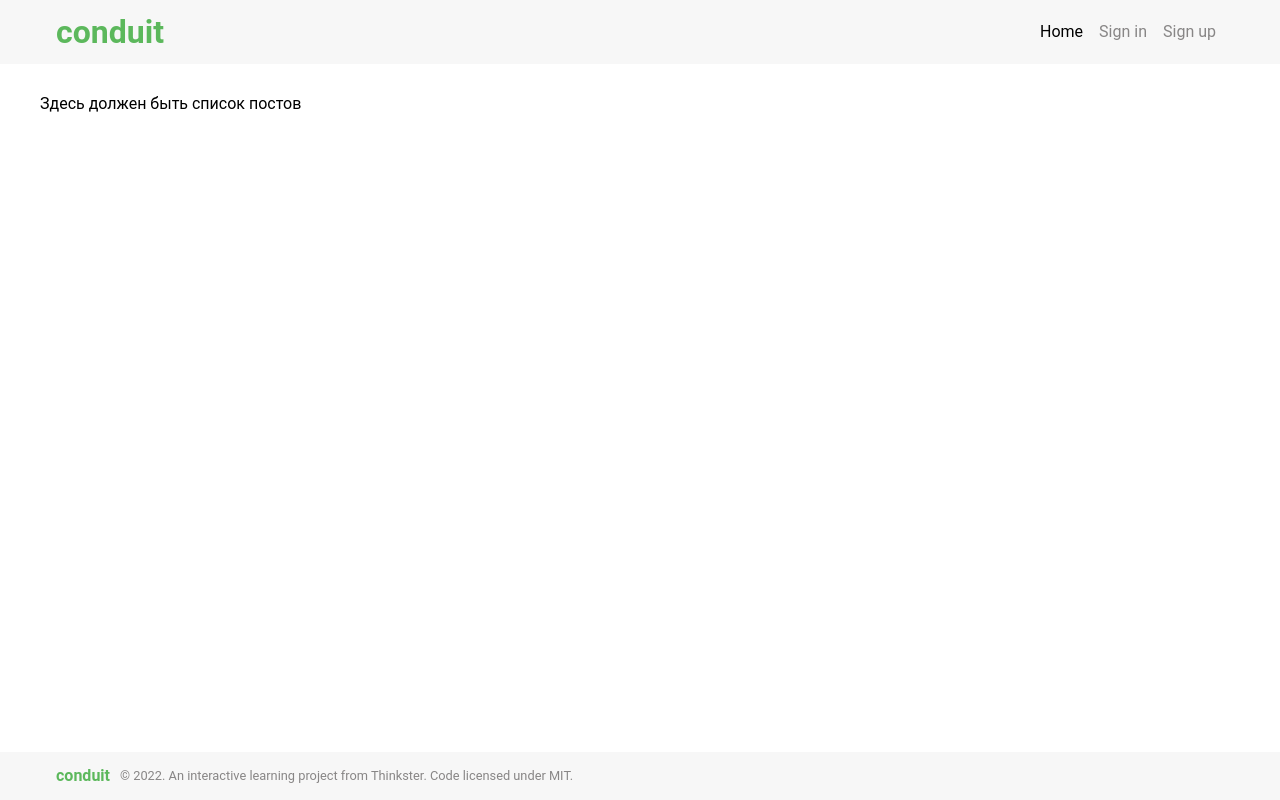
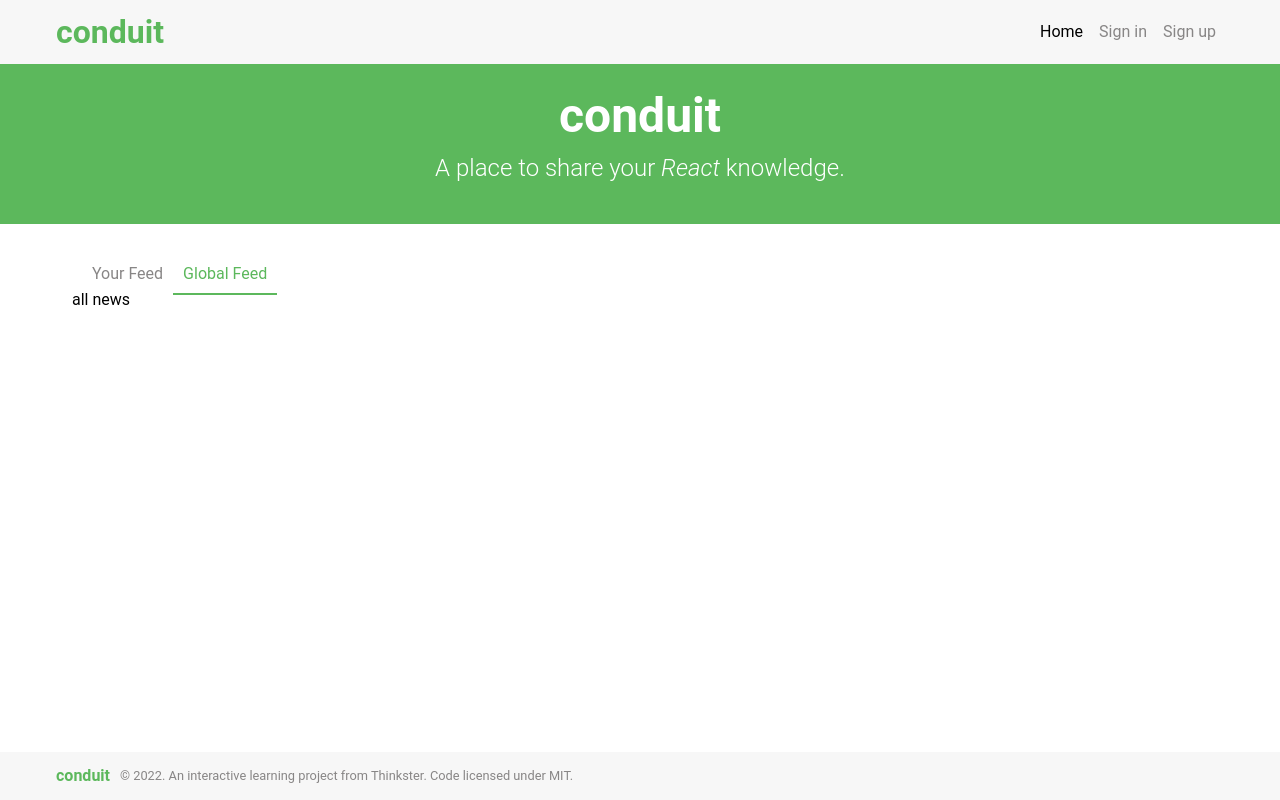
Before and after one commit to DmitryReztsov/blog-front, a React (Create React App) app: page / in a window 1280 px wide. Built offline with nearby package versions, Linux system fonts and the light colour scheme.

Commit message:
настроен редирект с настроек, если пользователь не залогинен

```diff
--- a/src/components/App/App.tsx
+++ b/src/components/App/App.tsx
@@ -9,6 +9,7 @@ import Register from '../pages/Register/Register';
 import Login from '../pages/Login/Login';
 import './App.css';
 import NotFound from '../pages/NotFound/NotFound';
+import RequireAuth from '../ReguireAuth/RequireAuth';
 
 function App() {
   return (
@@ -16,7 +17,14 @@ function App() {
       <Routes>
         <Route path={'/'} element={<Layout />}>
           <Route index element={<Homepage />} />
-          <Route path={'settings'} element={<Settings />} />
+          <Route
+            path={'settings'}
+            element={
+              <RequireAuth>
+                <Settings />
+              </RequireAuth>
+            }
+          />
           <Route path={'editor'} element={<Editor />} />
           <Route path={'profile/:username'} element={<Profile />} />
           <Route path={'login'} element={<Login />} />
--- /dev/null
+++ b/src/components/ArticleList/ArticleList.tsx
@@ -0,0 +1,11 @@
+import React, { FC } from 'react';
+
+interface IArticleListProps {
+  category: string;
+}
+
+const ArticleList: FC<IArticleListProps> = ({ category }) => {
+  return <div>{category === 'user' ? <p> Wow! Access granted!</p> : <p>all news</p>}</div>;
+};
+
+export default ArticleList;
--- a/src/components/Main/Main.css
+++ b/src/components/Main/Main.css
@@ -1,4 +1,3 @@
 .main {
   flex: 1 0 auto;
-  padding: 2rem;
 }
--- /dev/null
+++ b/src/components/ReguireAuth/RequireAuth.tsx
@@ -0,0 +1,22 @@
+import React, { FC } from 'react';
+import { Navigate, useLocation } from 'react-router-dom';
+import { useTypedSelector } from '../../store/selectors';
+
+interface IRequireAuthProps {
+  children: JSX.Element;
+}
+
+const RequireAuth: FC<IRequireAuthProps> = ({ children }) => {
+  const { user } = useTypedSelector((state) => state.user);
+
+  const location = useLocation();
+
+  if (!user) {
+    // Отправляем пользователя на страницу логина если он не залогинен
+    return <Navigate to="/login" state={{ from: location }} replace />;
+  }
+
+  return children;
+};
+
+export default RequireAuth;
--- /dev/null
+++ b/src/components/pages/Homepage/Homepage.scss
@@ -0,0 +1,39 @@
+.Homepage-banner {
+  background-color: #5cb85c;
+  text-align: center;
+  padding: 1.75rem;
+  color: white;
+}
+
+.Homepage-body {
+  margin: 2rem;
+}
+
+.Homepage-banner__title {
+  font-size: 3rem;
+  font-weight: 700;
+}
+
+.Homepage-banner__text {
+  font-size: 1.5rem;
+  margin: 1rem;
+  font-weight: 300;
+}
+
+.Homepage-banner__text_italic {
+  font-style: italic;
+}
+
+.Homepage-nav {
+  padding: 10px 10px;
+}
+
+.Homepage-nav__link {
+  padding: 10px 10px;
+  color: #888686;
+}
+
+.Homepage-nav__link-active {
+  border-bottom: 2px solid #5cb85c;
+  color: #5cb85c;
+}
--- a/src/components/pages/Homepage/Homepage.tsx
+++ b/src/components/pages/Homepage/Homepage.tsx
@@ -1,10 +1,57 @@
-import React, { FC } from 'react';
+import React, { FC, useState } from 'react';
 import Container from '../../Container/Container';
+import { useTypedSelector } from '../../../store/selectors';
+import './Homepage.scss';
+import { NavLink } from 'react-router-dom';
+import ArticleList from '../../ArticleList/ArticleList';
 
 const Homepage: FC = () => {
+  const { user } = useTypedSelector((state) => state.user);
+
+  const [active, setActive] = useState<string>('global');
+
   return (
-    <div>
-      <Container>Здесь должен быть список постов</Container>
+    <div className={'Homepage'}>
+      {user ? null : (
+        <div className={'Homepage-banner'}>
+          <h1 className={'Homepage-banner__title'}>conduit</h1>
+          <p className={'Homepage-banner__text'}>
+            A place to share your <span className={'Homepage-banner__text_italic'}>React</span>{' '}
+            knowledge.
+          </p>
+        </div>
+      )}
+      <Container>
+        <div className={'Homepage-body'}>
+          <nav className={'Homepage-nav'}>
+            <NavLink
+              className={
+                active === 'user'
+                  ? 'Homepage-nav__link Homepage-nav__link-active'
+                  : 'Homepage-nav__link'
+              }
+              to={'/'}
+              onClick={() => setActive('user')}
+            >
+              Your Feed
+            </NavLink>
+            <NavLink
+              className={
+                active === 'global'
+                  ? 'Homepage-nav__link Homepage-nav__link-active'
+                  : 'Homepage-nav__link'
+              }
+              to={'/'}
+              onClick={() => setActive('global')}
+            >
+              Global Feed
+            </NavLink>
+          </nav>
+          <div className={'Homepage-body__list'}>
+            <ArticleList category={active} />
+          </div>
+        </div>
+      </Container>
     </div>
   );
 };
--- a/src/components/pages/Login/Login.tsx
+++ b/src/components/pages/Login/Login.tsx
@@ -1,14 +1,25 @@
 import React, { FC, useEffect, useState } from 'react';
 import Container from '../../Container/Container';
-import { Link, useNavigate } from 'react-router-dom';
+import { Link, useLocation, useNavigate } from 'react-router-dom';
 import './Login.css';
 import { useDispatch } from 'react-redux';
 import { setUser } from '../../../store/user/actions';
 import { useTypedSelector } from '../../../store/selectors';
+import { Type } from 'typescript';
+
+interface CustomizedState {
+  from: string;
+}
 
 const Login: FC = () => {
   const dispatch = useDispatch();
+
+  // обработка редиректа на прошлую страницу или главную
   const navigate = useNavigate();
+  const location = useLocation();
+  const state = location.state as CustomizedState;
+  const from = state?.from || '/';
+
   const { user, error } = useTypedSelector((state) => state.user);
 
   const [email, setEmail] = useState<string>('');
@@ -35,7 +46,7 @@ const Login: FC = () => {
 
   useEffect(() => {
     if (user) {
-      navigate('/');
+      navigate(from, { replace: true });
     }
   }, [user]);
 
```
